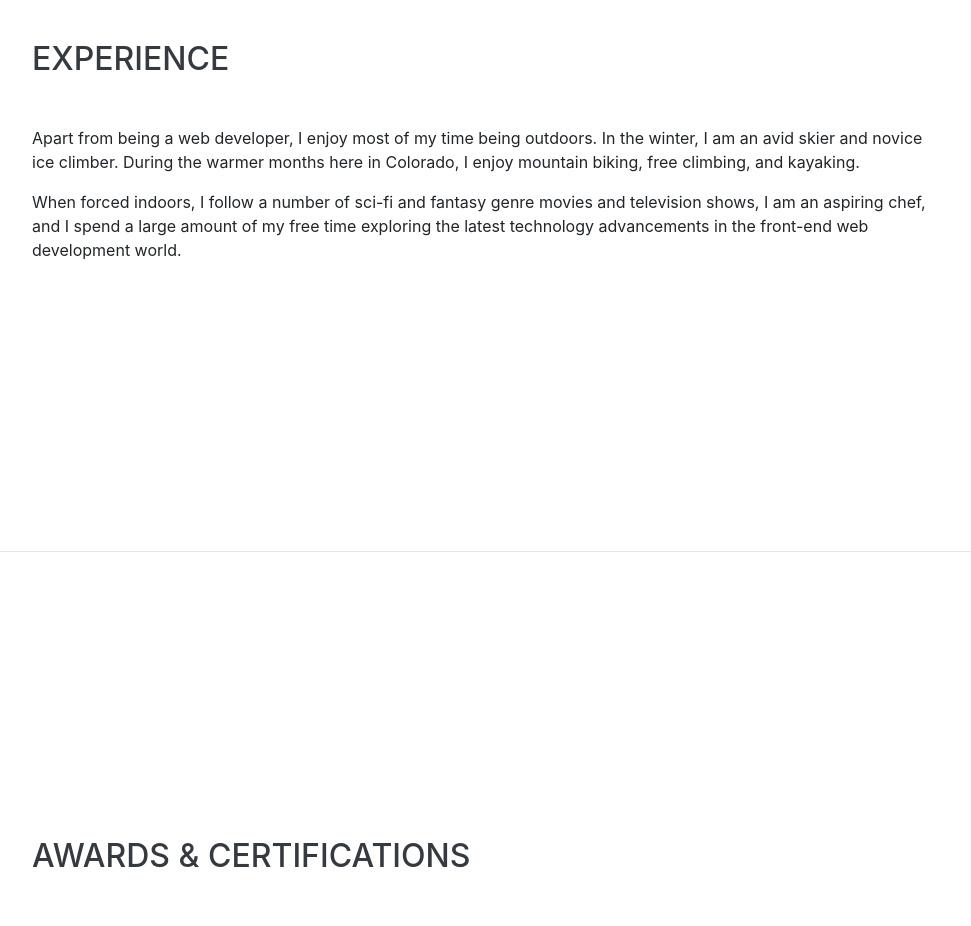
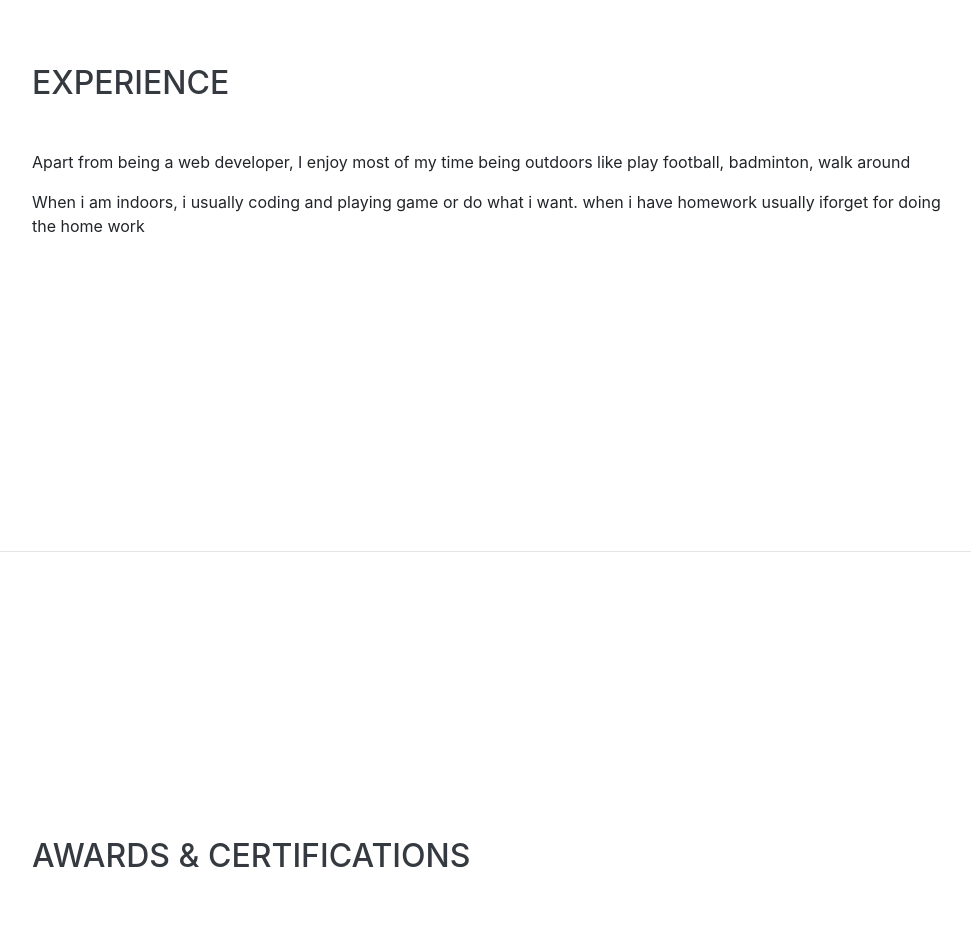
Before and after one commit to fityanilham/fityan, a website with bundled scripts: page index.html in a window 1280 px wide. Shown: the part 3520-4446 px from the top of the page, without its empty margins (288-1259 px from the left). Built offline with nearby package versions, Linux system fonts and the light colour scheme; files whose address does not match are found by name; a web font is replaced by a local one.

Commit message:
Update index.html

```diff
--- a/index.html
+++ b/index.html
@@ -209,8 +209,8 @@
     <section class="resume-section p-3 p-lg-5 d-flex align-items-center" id="interests">
       <div class="w-100">
         <h2 class="mb-5">Experience</h2>
-        <p>Apart from being a web developer, I enjoy most of my time being outdoors. In the winter, I am an avid skier and novice ice climber. During the warmer months here in Colorado, I enjoy mountain biking, free climbing, and kayaking.</p>
-        <p class="mb-0">When forced indoors, I follow a number of sci-fi and fantasy genre movies and television shows, I am an aspiring chef, and I spend a large amount of my free time exploring the latest technology advancements in the front-end web development world.</p>
+        <p>Apart from being a web developer, I enjoy most of my time being outdoors like play football, badminton, walk around</p>
+        <p class="mb-0">When i am indoors,  i usually coding and playing game or do what i want. when i have homework usually iforget for doing the home work</p>
       </div>
     </section>
 
```
